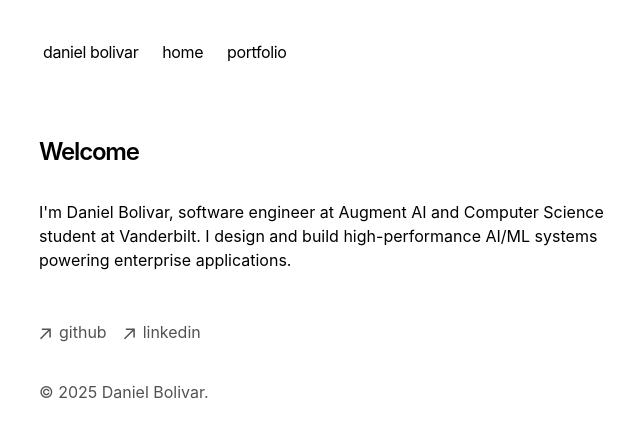
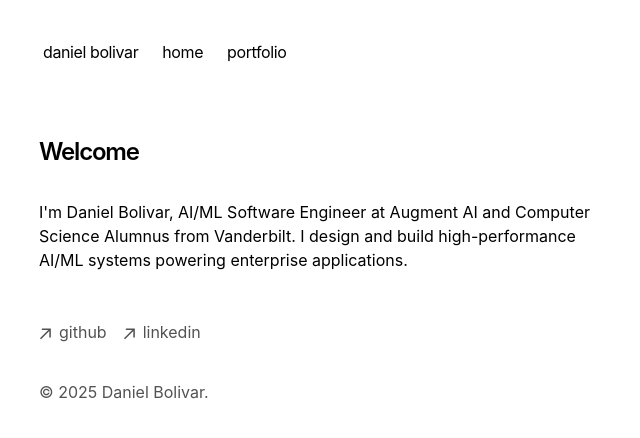
Before and after one commit to dbolivar25/personal-site, a Next.js app: page / in a window 1280 px wide. Shown: the top 438 px of the page, without its empty margins (313-953 px from the left). Built offline with nearby package versions, Linux system fonts and the light colour scheme.

Commit message:
change intro

```diff
--- a/app/page.tsx
+++ b/app/page.tsx
@@ -4,7 +4,7 @@ export default function HomePage(): JSX.Element {
       <h1 className="mb-8 text-2xl font-semibold tracking-tighter">Welcome</h1>
       <p className="mb-4">
         {`
-I'm Daniel Bolivar, software engineer at Augment AI and Computer Science student at Vanderbilt.
+I'm Daniel Bolivar, AI/ML Software Engineer at Augment AI and Computer Science Alumnus from Vanderbilt.
 I design and build high-performance AI/ML systems powering enterprise applications.
         `}
       </p>
```
